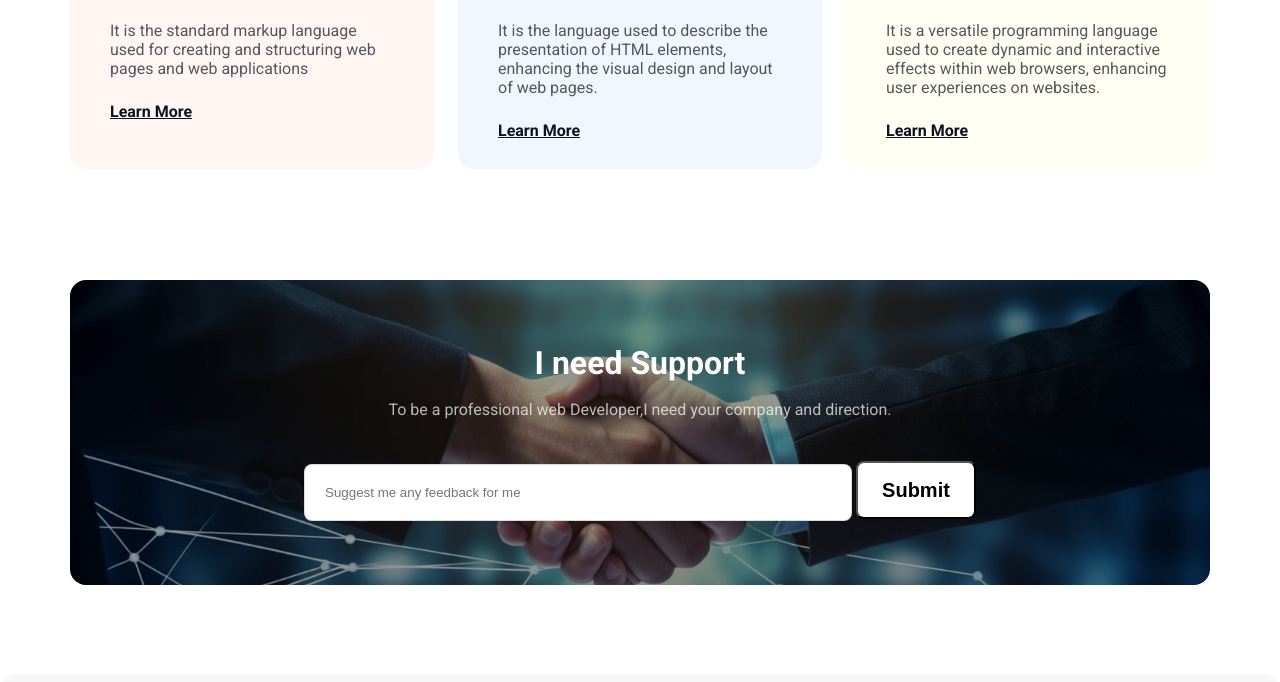
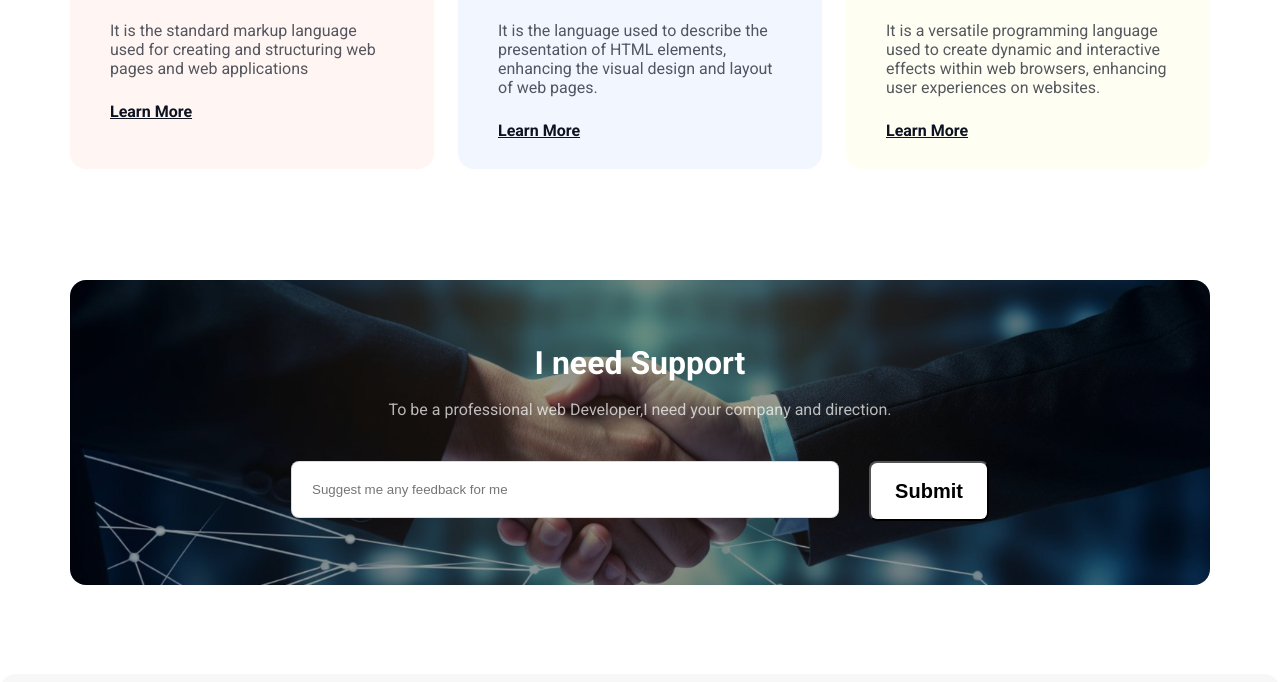
Before and after one commit to sifatullah2004/my-website-repo, a plain HTML site: page index.html in a window 1280 px wide. Shown: the part 3446-4128 px from the top of the page. Drawn offline with Linux system fonts and the light colour scheme.

Commit message:
modifyed all style

```diff
--- a/style/style.css
+++ b/style/style.css
@@ -268,6 +268,8 @@ nav{
 }
 .support-section-form{
     margin-top: 24px;
+    display: flex;
+    gap: 30px;
 }
 
 .support-section-form input{
@@ -282,7 +284,7 @@ nav{
 }
 .support-section-form-btn{
     width: 120px;
-    height: 58px;
+    height: 60px;
     border-radius: 8px;
     background: rgb(255, 255, 255);
     font-size: 20px;
```
